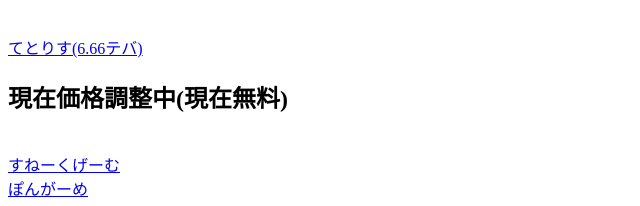
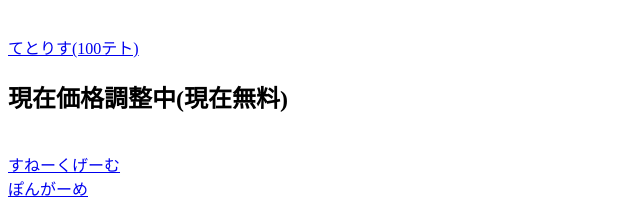
Before and after one commit to efpsbac9904/Atamawaruishop-game-, a plain HTML site: page index.html in a window 1280 px wide. Shown: the part 151-357 px from the top of the page, 0-640 px from the left. Drawn offline with Linux system fonts and the light colour scheme.

Commit message:
Update index.html

```diff
--- a/index.html
+++ b/index.html
@@ -4,7 +4,7 @@
 <body>
 <h1>ゲームセンター👾24</h1><br>
 <h2>有料(先払いです)</h2><br>
-<a href="tetorisu.html">てとりす(6.66テバ)</a><br>
+<a href="tetorisu.html">てとりす(100テト)</a><br>
 <h2>現在価格調整中(現在無料)</h2><br>
 <a href="suneku.html">すねーくげーむ</a><br>
 <a href="ponn.html">ぽんがーめ</a><br>
```
